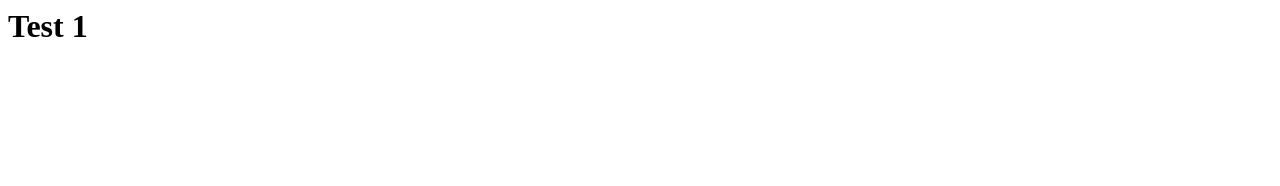
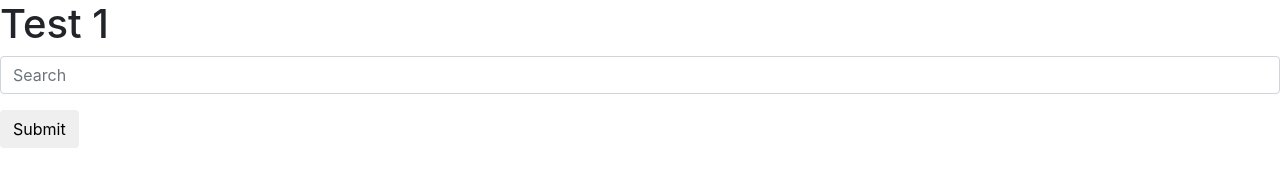
Before and after one commit to azzamomo/NodeJSTuto, a website: page index.html in a window 1280 px wide. Drawn offline with nearby package versions, Linux system fonts and the light colour scheme.

Commit message:
Add Bootstrap library

```diff
--- a/index.html
+++ b/index.html
@@ -3,10 +3,27 @@
 <html>
 	<head>
 		<meta charset='utf-8'>
+		<link href="./css/bootstrap.min.css" rel="stylesheet">
+
 		<title>Form of Moroccan Ambassy</title>
+
+
 	</head>
 
 	<body>
 		<h1>Test 1</h1>
+
+		<form class="navbar-form navbar-left" role="search">
+  		<div class="form-group">
+    		<input type="text" class="form-control" placeholder="Search">
+  		</div>
+  		<button type="submit" class="btn btn-default">Submit</button>
+		</form>
+
+
+    	<!-- jQuery (necessary for Bootstrap's JavaScript plugins) -->
+    	<script src="https://ajax.googleapis.com/ajax/libs/jquery/1.12.4/jquery.min.js"></script>
+    	<!-- Include all compiled plugins (below), or include individual files as needed -->
+    	<script src="./js/bootstrap.min.js"></script>
 	</body>
 </html>
```
Also changed, not shown: css/bootstrap.min.css (added), js/bootstrap.min.js (added).
